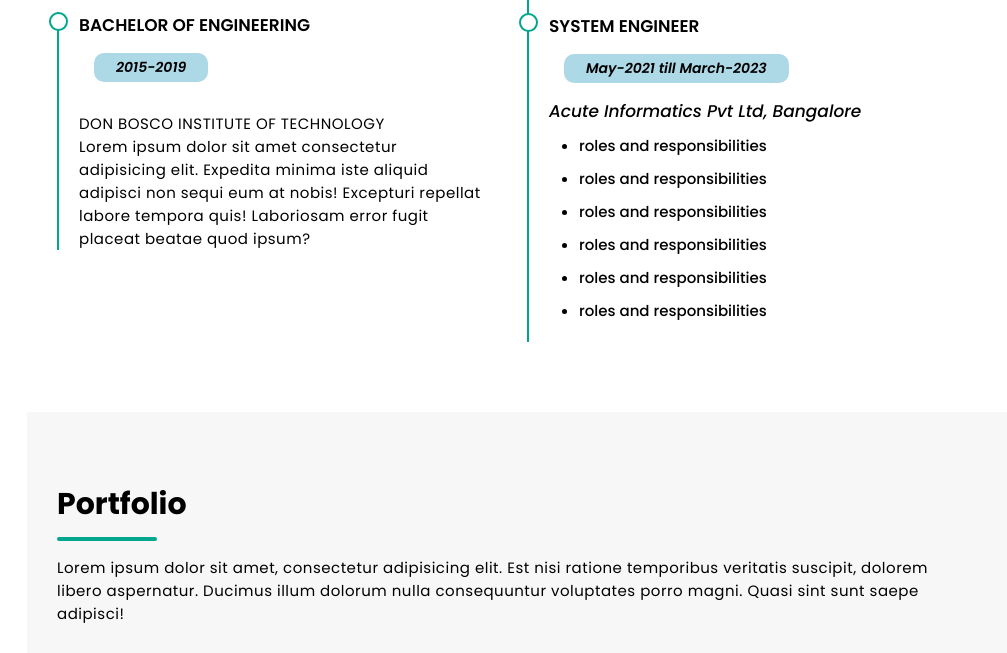
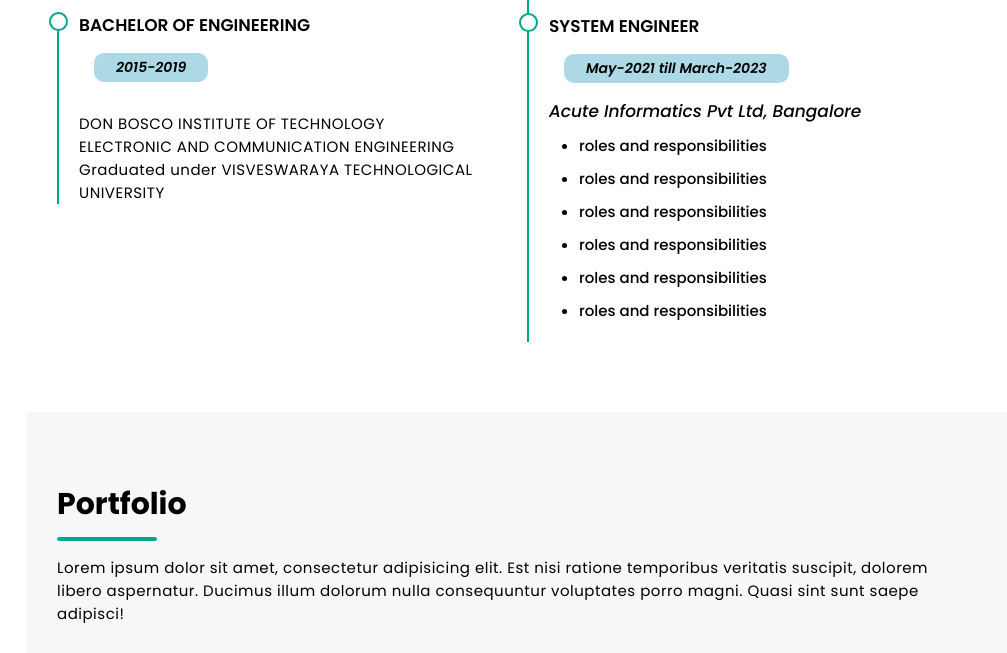
Before and after one commit to Murthyklg/portfolio, a website: page index.html in a window 1280 px wide. Shown: the part 2942-3595 px from the top of the page, without its empty margins (273-1280 px from the left). Drawn offline with nearby package versions, Linux system fonts and the light colour scheme.

Commit message:
Update index.html

```diff
--- a/index.html
+++ b/index.html
@@ -265,7 +265,7 @@
         <div class="my-edu">
           <h3>BACHELOR OF ENGINEERING</h3>
           <snap class="sp-box">2015-2019</snap>
-          <p  class="sub-para"> DON BOSCO INSTITUTE OF TECHNOLOGY <br> Lorem ipsum dolor sit amet consectetur adipisicing elit. Expedita minima iste aliquid adipisci non sequi eum at nobis! Excepturi repellat labore tempora quis! Laboriosam error fugit placeat beatae quod ipsum?</p>
+          <p  class="sub-para"> DON BOSCO INSTITUTE OF TECHNOLOGY <br> ELECTRONIC AND COMMUNICATION ENGINEERING <br> Graduated under VISVESWARAYA TECHNOLOGICAL UNIVERSITY</p>
         </div>
       </div>
     <!--right col-->
```
